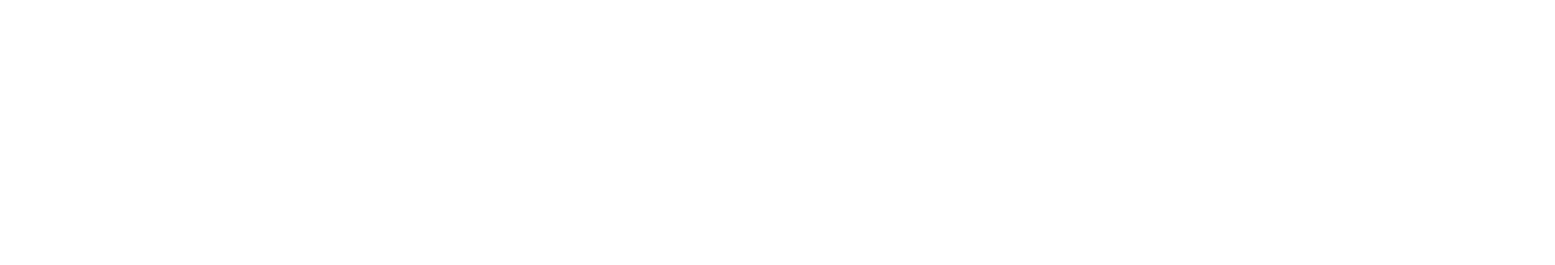
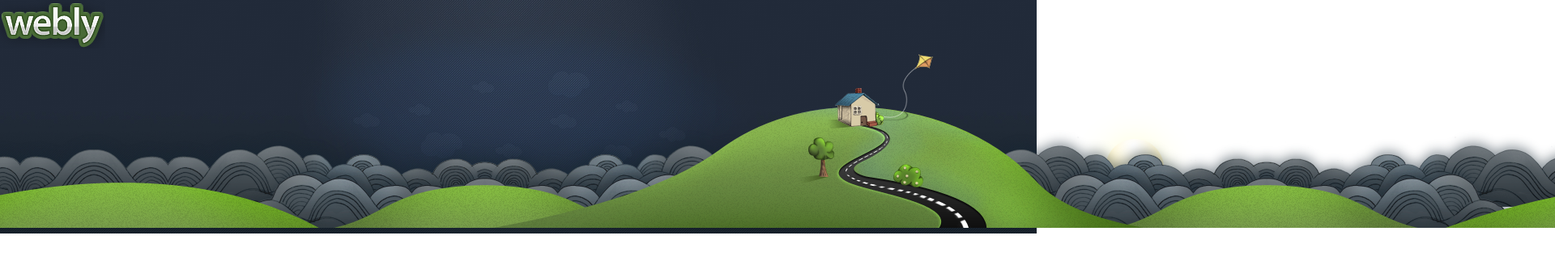
Before and after one commit to KrasiStoyanov/Slice-And-Dice---Course-Project, a plain HTML site: page index.html in a window 1280 px wide. Shown: the top 328 px of the page at 81% size, 1920 px wide, since content can reach past the window. Drawn offline with Linux system fonts and the light colour scheme.

Commit message:
Started making the header

```diff
--- a/index.html
+++ b/index.html
@@ -5,11 +5,12 @@
   <link rel="stylesheet" href="lib/materialize/css/materialize.min.css">
   <link rel="stylesheet" href="lib/font-awesome/css/font-awesome.min.css">
   <link rel="stylesheet" href="styles/style.css">
-  <title></title>
+  <title>Sample Title</title>
 </head>
 <body>
   <header>
-
+    <img src="images/logo.png" alt="Logo">
+    <img src="images/header-village-image.png" alt="Header Village Image">
   </header>
 
   <div id="main-content">
@@ -17,7 +18,6 @@
   </div>
 
   <footer>
-
   </footer>
 
   <script src="lib/jquery/jquery-2.1.4.min.js"></script>
--- a/styles/modules/partials/header.less
+++ b/styles/modules/partials/header.less
@@ -1,4 +1,6 @@
+// main: ../../style.less
 header {
+  margin: 0px;
   width: 100%;
   // height: 100vh;
   position: relative;
@@ -6,6 +8,7 @@ header {
 
   background-position: center center;
   background-size: cover;
+  background-image: url('../images/header-bg.jpg');
 
   opacity: 1;
   visibility: visible;
--- a/styles/modules/settings/global.less
+++ b/styles/modules/settings/global.less
@@ -1,3 +1,5 @@
+// main: ../../style.less
+
 * {
   margin: 0;
   padding: 0;
--- a/styles/style.less
+++ b/styles/style.less
@@ -1,4 +1,4 @@
-// out: style.css
+// out: style.css, compress: true
 
 // GLOBAL STYLES
 @import 'modules/settings/variables';
```
Also changed, not shown: images/footer-bg.png (added), images/header-bg.jpg (added), images/header-village-image.png (added), images/logo.png (added), styles/style.css.
